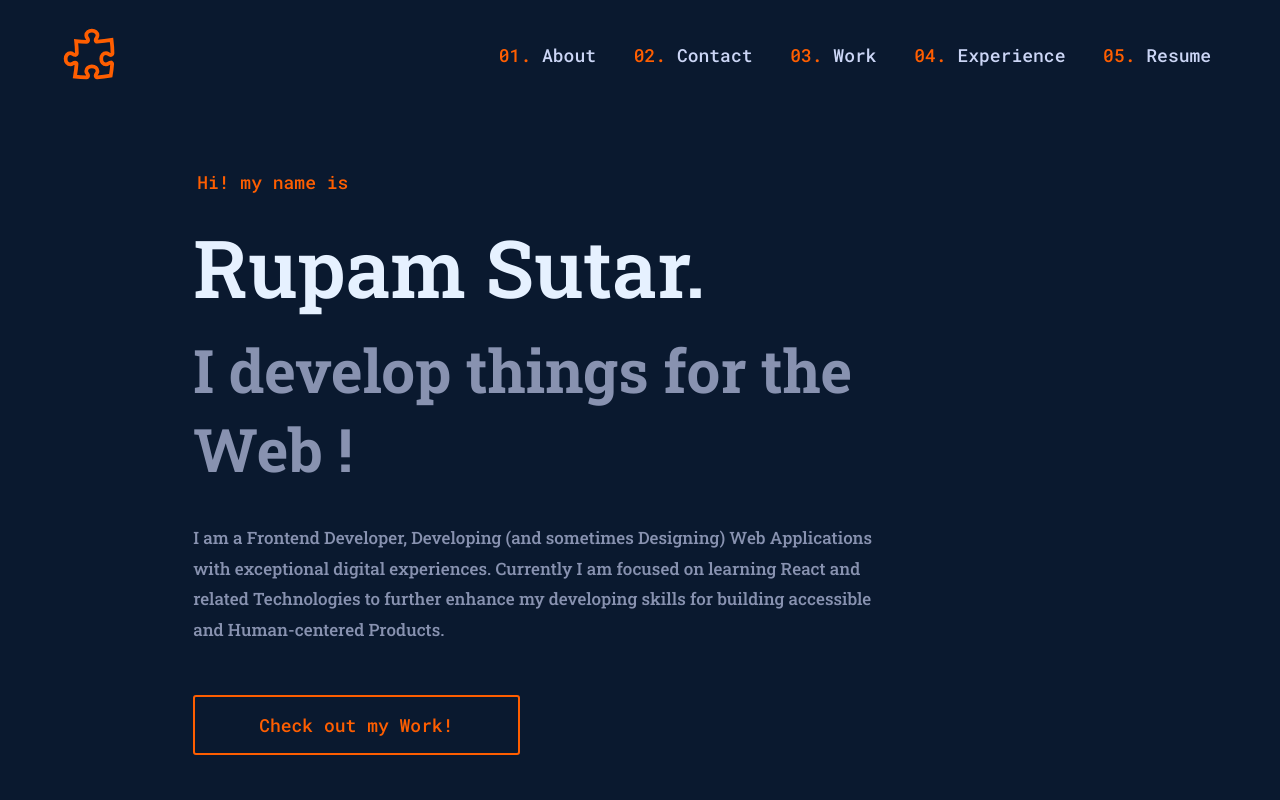
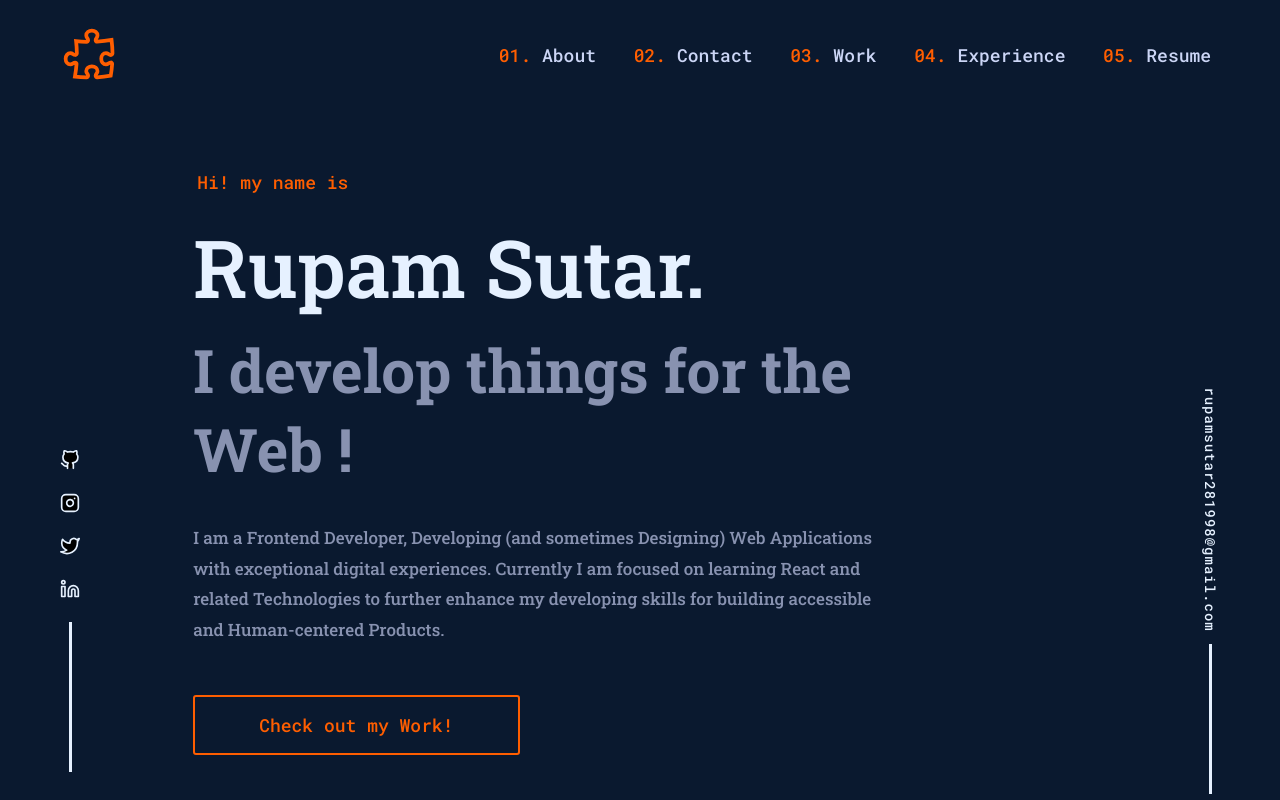
Before and after one commit to rupamsutar/Portfolio, a React (Create React App) app: page / in a window 1280 px wide. Shown: the top 800 px of the page. Built offline with nearby package versions, Linux system fonts and the light colour scheme.

Commit message:
icons and email setup completed

```diff
--- a/src/App.js
+++ b/src/App.js
@@ -4,6 +4,7 @@ import Navbar from './Components/Navbar/Navbar';
 import Introduction from './Components/Introduction/Introduction';
 import AboutMe from './Components/AboutMe/AboutMe';
 import MainProject from './Components/Projects/MainProject';
+import Icons_and_email from "./Components/UI/icons-and-email";
 
 
 
@@ -14,6 +15,7 @@ function App() {
       <Introduction />
       <AboutMe />
       <MainProject />
+      <Icons_and_email />
     </>
   )
 }
--- a/src/Components/Projects/MainProjectInfo.js
+++ b/src/Components/Projects/MainProjectInfo.js
@@ -1,7 +1,5 @@
 import React from "react";
 import classes from './MainProjectInfo.module.css';
-import MyYuMeals from "../../Assets/MyYuMeals.jpg";
-// import GithubIcon from "../../Assets/Icons/Github.png"
 
 const MainProjectInfo = () => {
 
--- /dev/null
+++ b/src/Components/UI/icons-and-email.js
@@ -0,0 +1,79 @@
+import React from "react";
+import classes from "./icons-and-email.module.css";
+
+const Icons_and_email = () => {
+    return (
+        <>
+            <div className={classes["icon-links"]}>
+                <ul className={classes["icons-fixed"]}>
+                    <li>
+                        <svg
+                            xmlns="http://www.w3.org/2000/svg"
+                            viewBox="0 0 24 24"
+                            stroke="#e6f1ff"
+                            stroke-width="2" stroke-linecap="round" stroke-linejoin="round"
+                            className={classes["svg-icon"]}
+                            >
+                                <path
+                                    d="M9 19c-5 1.5-5-2.5-7-3m14 6v-3.87a3.37 3.37 0 0 0-.94-2.61c3.14-.35 6.44-1.54 6.44-7A5.44 5.44 0 0 0 20 4.77 5.07 5.07 0 0 0 19.91 1S18.73.65 16 2.48a13.38 13.38 0 0 0-7 0C6.27.65 5.09 1 5.09 1A5.07 5.07 0 0 0 5 4.77a5.44 5.44 0 0 0-1.5 3.78c0 5.42 3.3 6.61 6.44 7A3.37 3.37 0 0 0 9 18.13V22">
+                                </path>
+                        </svg>
+                    </li>
+                    <li>
+                        <svg
+                            xmlns="http://www.w3.org/2000/svg"
+                            viewBox="0 0 24 24"
+                            stroke="#e6f1ff"
+                            stroke-width="2"
+                            stroke-linecap="round"
+                            stroke-linejoin="round"
+                            className={classes["svg-icon"]}>
+                                <title>Instagram</title>
+                                <rect x="2" y="2" width="20" height="20" rx="5" ry="5"></rect>
+                                <path d="M16 11.37A4 4 0 1 1 12.63 8 4 4 0 0 1 16 11.37z"></path>
+                                <line x1="17.5" y1="6.5" x2="17.51" y2="6.5"></line>
+                        </svg>
+                    </li>
+                    <li>
+                        <svg
+                            xmlns="http://www.w3.org/2000/svg"
+                            viewBox="0 0 24 24"
+                            stroke="#e6f1ff"
+                            stroke-width="2"
+                            stroke-linecap="round"
+                            stroke-linejoin="round"
+                            className={classes["svg-icon"]}>
+                                <title>Twitter</title>
+                                <path d="M23 3a10.9 10.9 0 0 1-3.14 1.53 4.48 4.48 0 0 0-7.86 3v1A10.66 10.66 0 0 1 3 4s-4 9 5 13a11.64 11.64 0 0 1-7 2c9 5 20 0 20-11.5a4.5 4.5 0 0 0-.08-.83A7.72 7.72 0 0 0 23 3z"></path>
+                        </svg>
+                    </li>
+                    <li>
+                        <svg
+                            xmlns="http://www.w3.org/2000/svg"
+                            viewBox="0 0 24 24"
+                            fill="none"
+                            stroke="#e6f1ff"
+                            stroke-width="2"
+                            stroke-linecap="round"
+                            stroke-linejoin="round"
+                            className={classes["svg-icon"]}>
+                                <title>LinkedIn</title>
+                                <path d="M16 8a6 6 0 0 1 6 6v7h-4v-7a2 2 0 0 0-2-2 2 2 0 0 0-2 2v7h-4v-7a6 6 0 0 1 6-6z"></path>
+                                <rect x="2" y="9" width="4" height="12"></rect>
+                                <circle cx="4" cy="4" r="2"></circle>
+                        </svg>
+                    </li>
+                    <li>
+                        <div className={classes["fake-div"]}><p></p></div>
+                    </li>
+                </ul>
+            </div>
+            <div className={classes["email-link"]}>
+                <p className={classes["email"]}>rupamsutar281998@gmail.com</p>
+                <div className={classes["fake-div"]}><p></p></div>
+            </div>
+        </>
+    )
+}
+
+export default Icons_and_email;
--- /dev/null
+++ b/src/Components/UI/icons-and-email.module.css
@@ -0,0 +1,51 @@
+.icons-fixed, .email-link {
+    display: flex;
+    flex-direction: column;
+    align-items: center;
+}
+
+.icons-fixed {
+    justify-content: center;
+    gap:18px;
+
+    position: fixed;
+    top: 450px;
+    left: 60px;
+}
+
+.svg-icon {
+    height: 20px;
+    width: 20px;
+    transition: all 0.3s;
+}
+
+.svg-icon:hover {
+    stroke: #ff5e00;
+    transform: translateY(-6px);
+}
+
+.fake-div {
+    width:-1px;
+    height:150px;
+    border-right: 3px solid #e6f1ff;
+}
+
+.email-link {
+    justify-content: space-around;
+    gap: 125px;
+
+    position: fixed;
+    top: 500px;
+    right: 70px;
+    z-index: 3;
+    width: 00px;
+}
+
+.email {
+    color: #e6f1ff;
+    font-family: Roboto Mono, sans-serif;
+    font-size: 14px;
+    font-weight: 400;
+    letter-spacing: 1px;
+    transform: rotate(90deg);
+}
```
